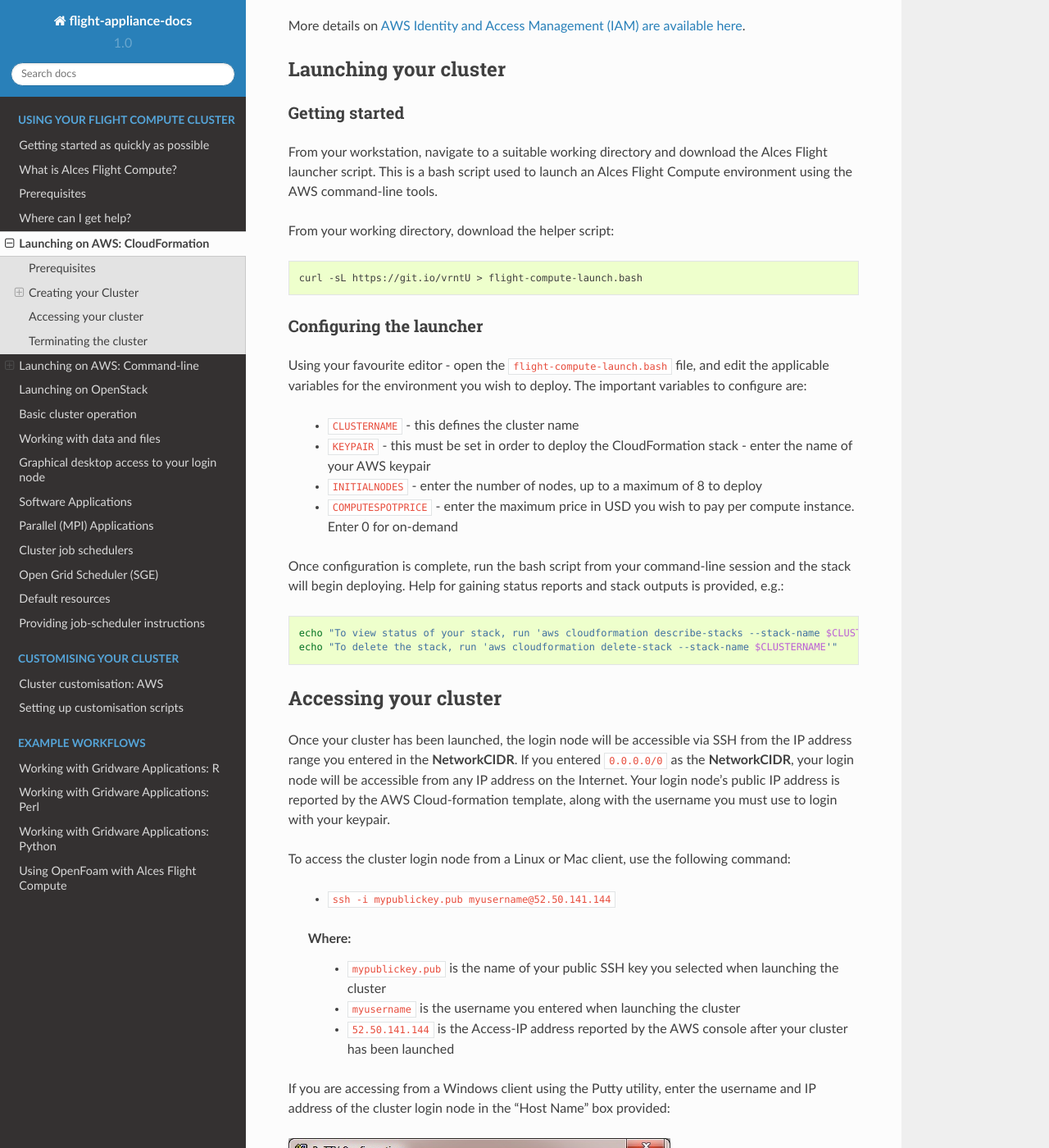
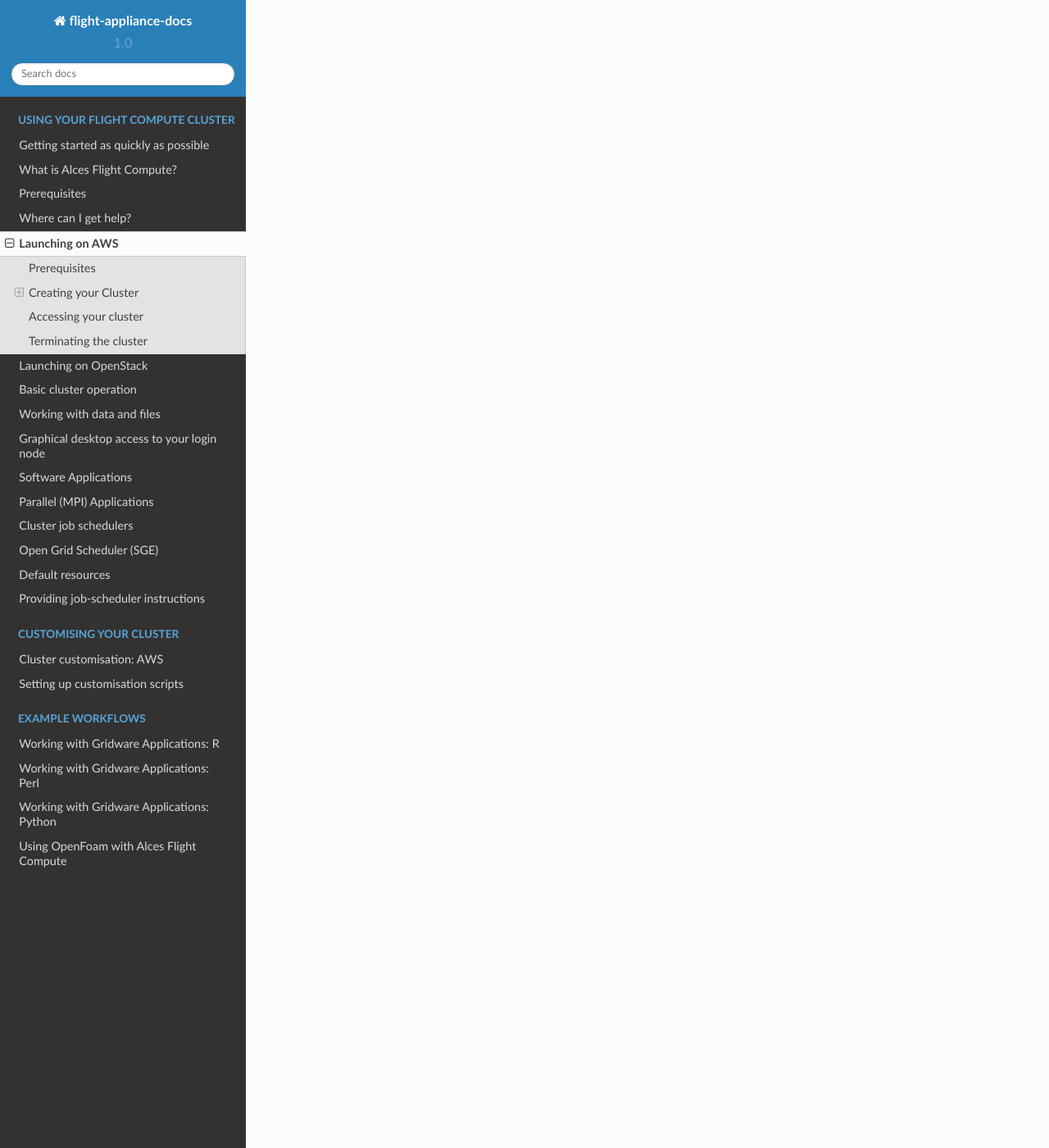
Before and after one commit to alces-software/flight-appliance-docs, a Sphinx documentation site: the page built from docs/source/launch-aws/launching_on_aws.rst, in a window 1280 px wide and 1400 px high, scrolled down 7960 px. Shown: the whole window at 82% size. Built offline with Sphinx 7.4.7 and the Read the Docs theme 2.0.0, drawn with Linux system fonts in a browser that asks for light colours; pages that are not in the unit, such as notebooks, are missing from menus; some of the changed text lies outside the part shown.

Commit message:
Reverting previous merge that Wil doesn't like
This reverts commit 6684ccd974916c68de82bab55914393d804b89cc.

```diff
--- a/docs/source/launch-aws/launching_on_aws.rst
+++ b/docs/source/launch-aws/launching_on_aws.rst
@@ -1,7 +1,7 @@
 .. _launching_on_aws:
 
-Launching on AWS: CloudFormation
-################################
+Launching on AWS
+################
 
 Alces Flight Compute can be launched on the Amazon Web Services (AWS) public cloud platform to give you instant access to your own, private HPC cluster from anywhere in the world. You can choose what resources your cluster will start with (e.g. number of nodes, amount of memory, etc.), and for how long the cluster will run.
 
@@ -159,90 +159,3 @@
 Over the next few minutes, your cluster login and compute nodes will be terminated. Any data held on EBS will be erased, with storage volumes being wiped and returned to the AWS pool. **Ensure that you have downloaded data that you want to keep to your client machine, or stored in safely in an object storage service before terminating your cluster.**
 
 See - :ref:`data_basics` for more information on storing your data.
-
-Launching on AWS: Command-line
-##############################
-
-
-Prerequisites
-=============
-
-There are some things that you need to get ready before you can launch your own cluster on AWS. They are:
-
- - **Check client prerequisites** to make sure you have the software you need - see :ref:`whatisit`
- - **Get yourself an AWS account**; this might be your personal account, or you may have a sub-account as part of your institution or company
- - **Create an SSH keypair** for yourself in the region you want to run in. `Follow this guide <http://docs.aws.amazon.com/AWSEC2/latest/UserGuide/ec2-key-pairs.html>`_ if you've not done this before.
- - **AWS command-line tools**; ensure the latest AWS command-line tools are installed on the machine you will be launching from. `Follow the tutorial <https://aws.amazon.com/cli/>`_
-
-Your AWS account must have appropriate permissions to do the following:
- - Launch instances from Cloud Formation templates
- - Create a VPC (virtual private cloud)
- - Create subnets and allocate IP addresses
- - Create an IAM permission
-
-More details on `AWS Identity and Access Management (IAM) are available here <https://aws.amazon.com/iam/>`_.
-
-Launching your cluster
-======================
-
-Getting started
----------------
-
-From your workstation, navigate to a suitable working directory and download the Alces Flight launcher script. This is a bash script used to launch an Alces Flight Compute environment using the AWS command-line tools.
-
-From your working directory, download the helper script:
-
-.. code:: bash
-
-    curl -sL https://git.io/vrntU > flight-compute-launch.bash
-
-Configuring the launcher
-------------------------
-
-Using your favourite editor - open the ``flight-compute-launch.bash`` file, and edit the applicable variables for the environment you wish to deploy. The important variables to configure are:
-
- - ``CLUSTERNAME`` - this defines the cluster name
- - ``KEYPAIR`` - this must be set in order to deploy the CloudFormation stack - enter the name of your AWS keypair
- - ``INITIALNODES`` - enter the number of nodes, up to a maximum of 8 to deploy
- - ``COMPUTESPOTPRICE`` - enter the maximum price in USD you wish to pay per compute instance. Enter 0 for on-demand
-
-Once configuration is complete, run the bash script from your command-line session and the stack will begin deploying. Help for gaining status reports and stack outputs is provided, e.g.:
-
-.. code:: bash
-
-    echo "To view status of your stack, run 'aws cloudformation describe-stacks --stack-name $CLUSTERNAME'"
-    echo "To delete the stack, run 'aws cloudformation delete-stack --stack-name $CLUSTERNAME'"
-
-Accessing your cluster
-======================
-
-Once your cluster has been launched, the login node will be accessible via SSH from the IP address range you entered in the **NetworkCIDR**. If you entered ``0.0.0.0/0`` as the **NetworkCIDR**, your login node will be accessible from any IP address on the Internet. Your login node's public IP address is reported by the AWS Cloud-formation template, along with the username you must use to login with your keypair.
-
-To access the cluster login node from a Linux or Mac client, use the following command:
-
- - ``ssh -i mypublickey.pub myusername@52.50.141.144``
-
- Where:
-  - ``mypublickey.pub`` is the name of your public SSH key you selected when launching the cluster
-  - ``myusername`` is the username you entered when launching the cluster
-  - ``52.50.141.144`` is the Access-IP address reported by the AWS console after your cluster has been launched
-
-
-If you are accessing from a Windows client using the Putty utility, enter the username and IP address of the cluster login node in the "Host Name" box provided:
-
-.. image:: putty.jpg
-    :alt: Putty login
-
-The first time you connect to your cluster, you will be prompted to accept a new server SSH hostkey. This happens because you've never logged in to your cluster before - it should only happen the first time you login; click **OK** to accept the warning. Once connected to the cluster, you should be logged in to the cluster login node as your user.
-
-.. image:: firstlogin.jpg
-    :alt: Logging in to the cluster
-
-Terminating your cluster
-========================
-
-From your commmand-line, you can destroy each of your stacks using the provided ``CLUSTERNAME`` - for example to destroy the cluster ``flight-cluster1`` use:
-
-.. code:: bash
-
-    aws cloudformation delete-stack flight-cluster1
```
